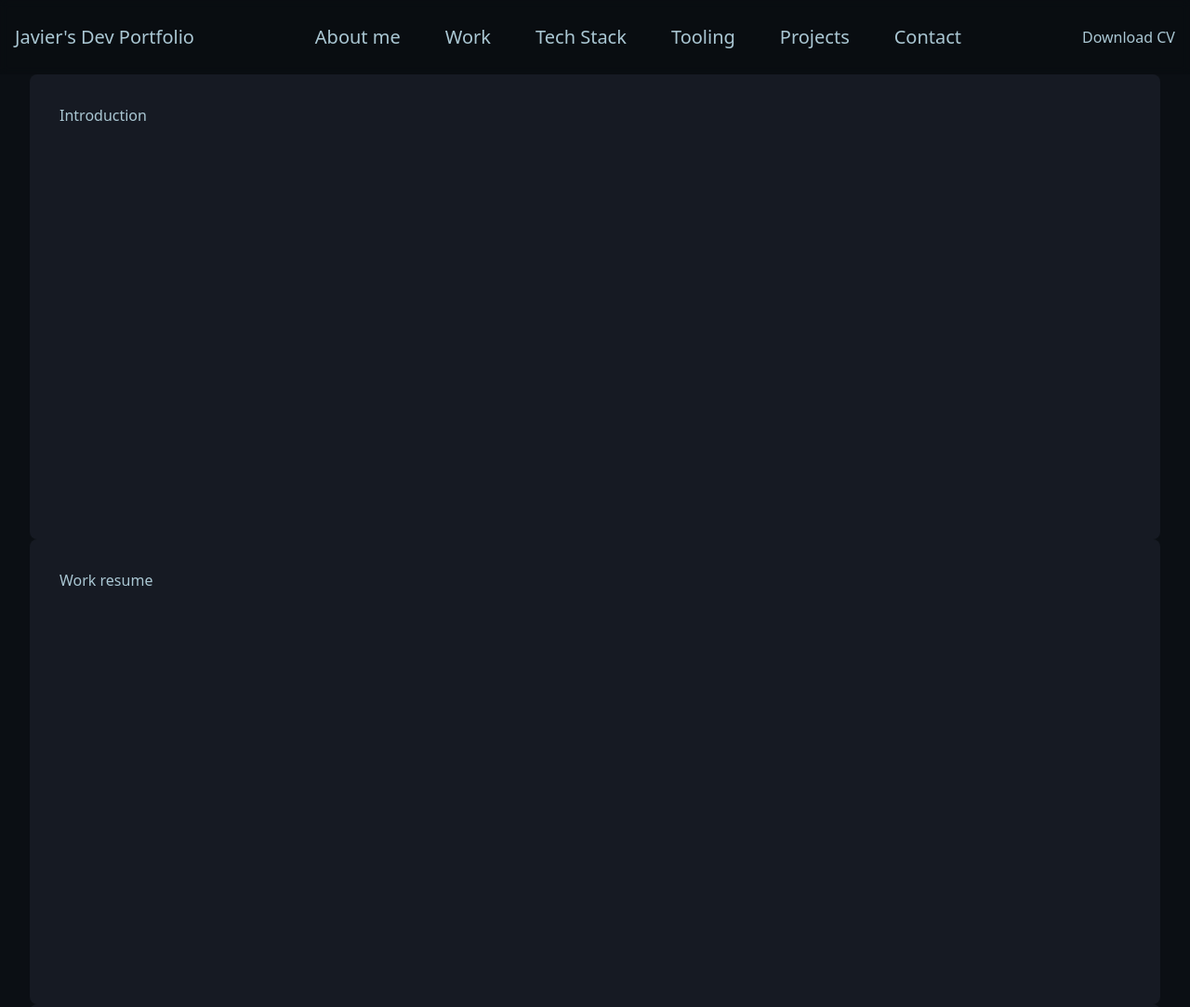
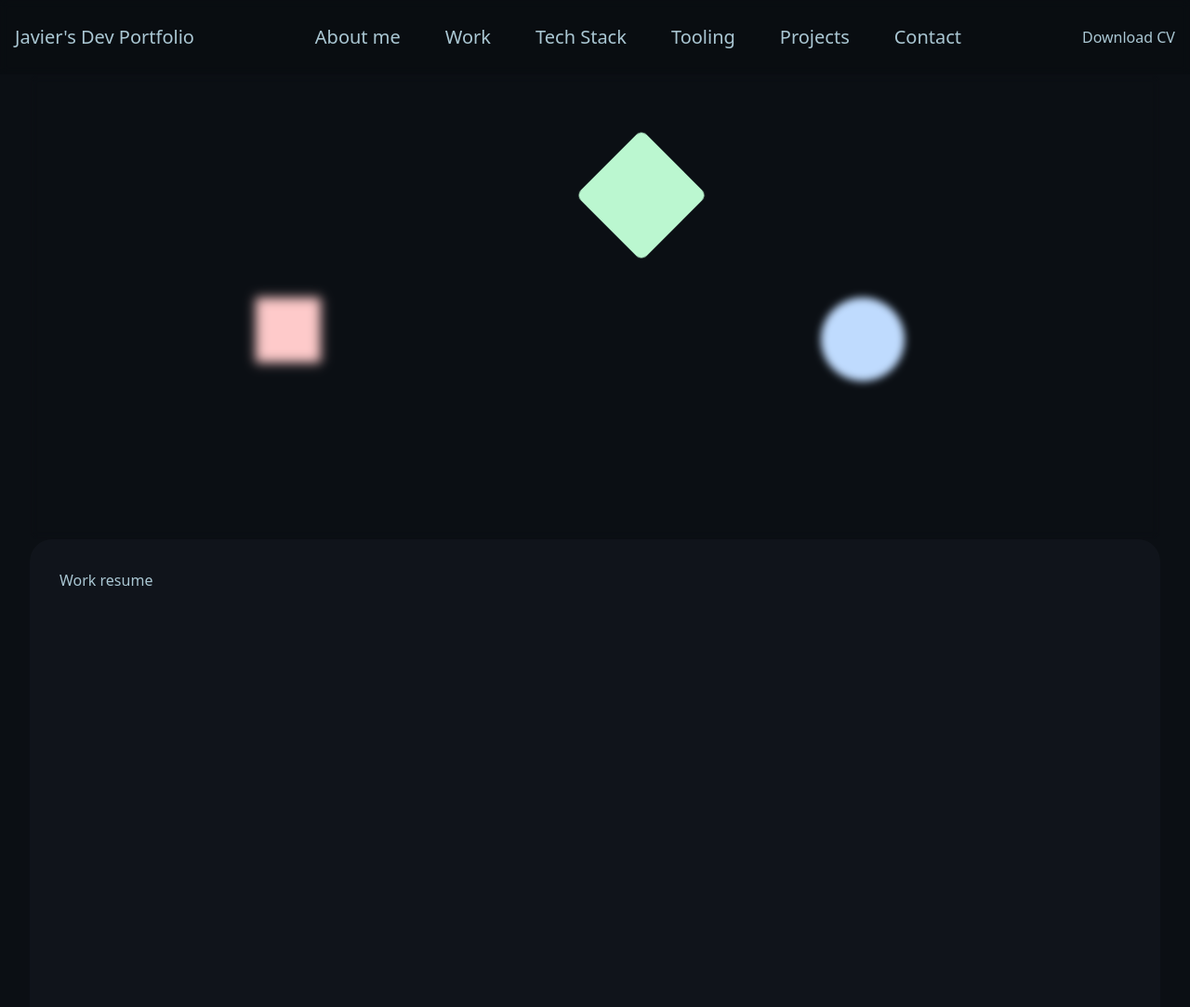
Before and after one commit to javierllns/javierllns.github.io, an Astro site: page / in a window 1280 px wide. Shown: the top 1083 px of the page at 93% size. Built offline with nearby package versions, Linux system fonts and the light colour scheme; Astro itself is replaced by a stand-in of ours.

Commit message:
wip deep layers intro blur

```diff
--- a/package.json
+++ b/package.json
@@ -23,9 +23,13 @@
     "nanostores": "^0.10.3",
     "react": "^18.3.1",
     "react-dom": "^18.3.1",
+    "rellax": "^1.12.1",
     "tailwind-merge": "^2.4.0",
     "tailwindcss": "^3.4.6",
     "tailwindcss-animate": "^1.0.7",
     "typescript": "^5.4.5"
+  },
+  "devDependencies": {
+    "@types/rellax": "^1.7.7"
   }
 }
--- /dev/null
+++ b/src/components/sections/intro/Intro.jsx
@@ -0,0 +1,40 @@
+import { cn } from '@/components/lib/utils'
+import { useEffect } from 'react'
+import Rellax from 'rellax'
+
+export default function Intro() {
+  useEffect(() => {
+    var rellax = new Rellax('.parallax')
+  }, [])
+
+  return (
+    <div className={'overflow-hidden h-[500px] rounded-lg relative'}>
+      <div
+        className={cn('parallax rotate-45', 'absolute top-60 left-[20%]', 'h-[70px] w-[70px] box bg-red-200')}
+        data-rellax-speed='-3'
+      />
+
+      <div className={cn('', 'absolute top-0 left-0', 'backdrop-blur-sm size-full')}></div>
+
+      <div
+        className={cn(
+          'parallax rotate-45',
+          'absolute top-60 left-[70%]',
+          'h-[90px] w-[90px] box bg-blue-200 rounded-full'
+        )}
+        data-rellax-speed='-5'
+      />
+
+      <div className={cn('', 'absolute top-0 left-0', 'backdrop-blur-sm size-full')}></div>
+
+      <div
+        className={cn(
+          'parallax !rotate-45',
+          'absolute top-20 left-[50%]',
+          'h-[100px] w-[100px] box bg-green-200 rounded-lg'
+        )}
+        data-rellax-speed='7'
+      />
+    </div>
+  )
+}
--- a/src/pages/index.astro
+++ b/src/pages/index.astro
@@ -1,13 +1,18 @@
 ---
 import Layout from '@layouts/MainLayout.astro';
+import Intro from '@/components/sections/intro/Intro'
 import '@styles/global.css'
 ---
 
 <Layout title="Javier's Portfolio">
-		<section class="scroll-mt-20 bg-card p-8 rounded-lg h-[500px]" id='introduction' >Introduction</section>
-		<section class="scroll-mt-20 bg-card p-8 rounded-lg h-[500px]" id='work'>Work resume</section>
-		<section class="scroll-mt-20 bg-card p-8 rounded-lg h-[500px]" id='stack'>Tech Stack</section>
-		<section class="scroll-mt-20 bg-card p-8 rounded-lg h-[500px]" id='tooling'>Daily tooling</section>
-		<section class="scroll-mt-20 bg-card p-8 rounded-lg h-[500px]" id='projects'>Projects</section>
-		<section class="scroll-mt-20 bg-card p-8 rounded-lg h-[500px]" id='contact'>Contact</section>
+		<div class="flex flex-col">
+			<section id='introduction' class="scroll-mt-20">
+				<Intro  client:only="react"/>
+			</section>
+			<section class="scroll-mt-20 bg-card/50 p-8 h-[500px] rounded-t-3xl" id='work'>Work resume</section>
+			<section class="scroll-mt-20 bg-card/50 p-8 h-[500px]" id='stack'>Tech Stack</section>
+			<section class="scroll-mt-20 bg-card/50 p-8 h-[500px]" id='tooling'>Daily tooling</section>
+			<section class="scroll-mt-20 bg-card/50 p-8 h-[500px]" id='projects'>Projects</section>
+			<section class="scroll-mt-20 bg-card/50 p-8 h-[500px]" id='contact'>Contact</section>
+		</div>
 </Layout>
```
Also changed, not shown: pnpm-lock.yaml.
